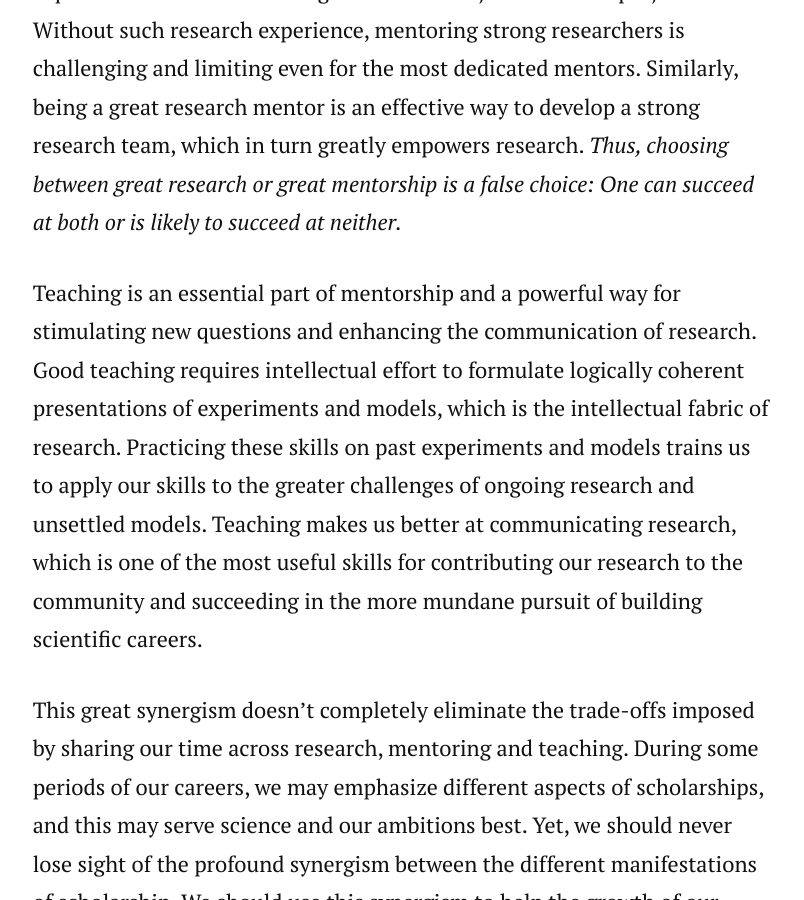
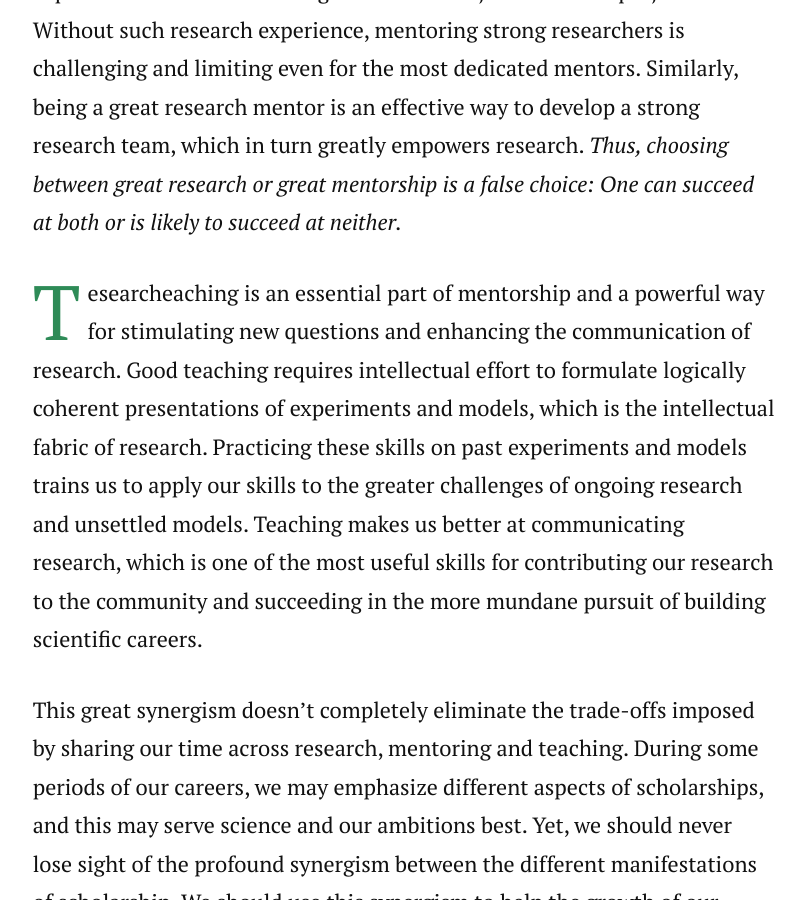
Before and after one commit to nslavov/nikolai, a Jekyll site: the page built from _posts/2024-03-10-Research, mentoring, and teaching.md, in a window 1280 px wide and 900 px high, scrolled down 1314 px. Shown: the whole window, without its empty margins (236-1040 px from the left). Built offline with Jekyll 4.4.1, drawn with Linux system fonts in a browser that asks for light colours; nearby versions of some CDN libraries.

Commit message:
Update 2024-03-10-Research, mentoring, and teaching.md

```diff
--- a/_posts/2024-03-10-Research, mentoring, and teaching.md
+++ b/_posts/2024-03-10-Research, mentoring, and teaching.md
@@ -19,7 +19,7 @@ Indeed, mentoring scientists to grow into strong researchers is greatly facilita
 
 
 
-Teaching is an essential part of mentorship and a powerful way for stimulating new questions and enhancing the communication of research. Good teaching requires intellectual effort to formulate logically coherent presentations of experiments and models, which is the intellectual fabric of research. Practicing these skills on past experiments and models trains us to apply our skills to the greater challenges of ongoing research and unsettled models. Teaching makes us better at communicating research, which is one of the most useful skills for contributing our research to the community and succeeding in the more mundane pursuit of building scientific careers.
+<span class="dropcap">T</span>esearcheaching is an essential part of mentorship and a powerful way for stimulating new questions and enhancing the communication of research. Good teaching requires intellectual effort to formulate logically coherent presentations of experiments and models, which is the intellectual fabric of research. Practicing these skills on past experiments and models trains us to apply our skills to the greater challenges of ongoing research and unsettled models. Teaching makes us better at communicating research, which is one of the most useful skills for contributing our research to the community and succeeding in the more mundane pursuit of building scientific careers.
 
 
 This great synergism doesn't completely eliminate the trade-offs imposed by sharing our time across research, mentoring and teaching. During some periods of our careers, we may emphasize different aspects of scholarships, and this may serve science and our ambitions best. Yet, we should never lose sight of the profound synergism between the different manifestations of scholarship. We should use this synergism to help the growth of our junior colleagues, enhance our research, and share science as broadly as possible.
```
